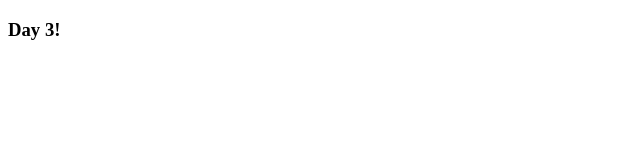
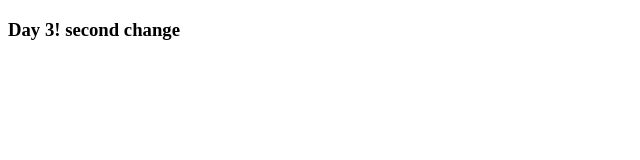
Before and after one commit to pjcannan/great_expections, a plain HTML site: page index.html in a window 1280 px wide. Shown: the whole page, without its empty margins (0-640 px from the left). Drawn offline with Linux system fonts and the light colour scheme.

Commit message:
second change

```diff
--- a/index.html
+++ b/index.html
@@ -7,6 +7,6 @@
     <title>Day 3</title>
 </head>
 <body>
-    <h3>Day 3!</h3>
+    <h3>Day 3! second change</h3>
 </body>
 </html>
```
